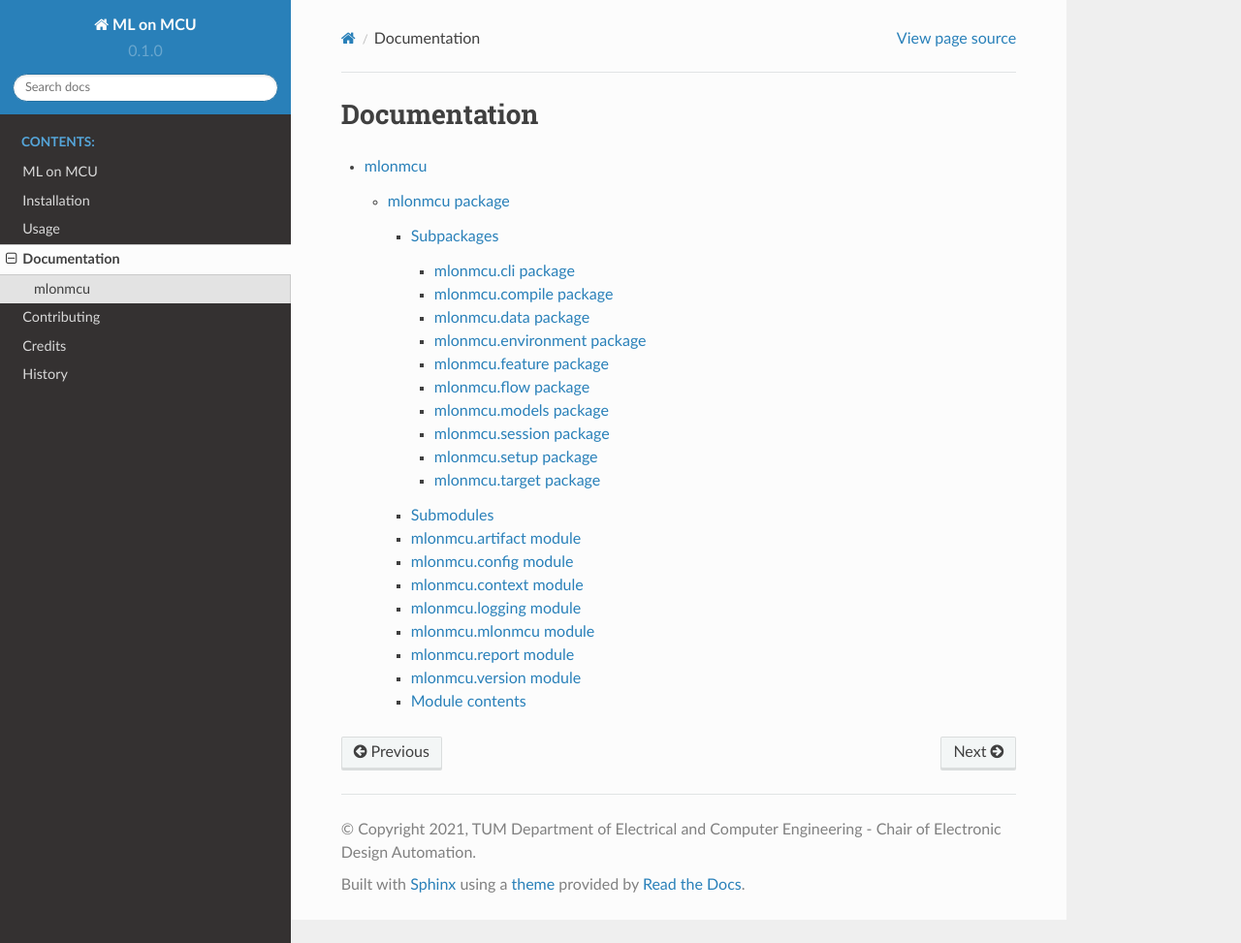
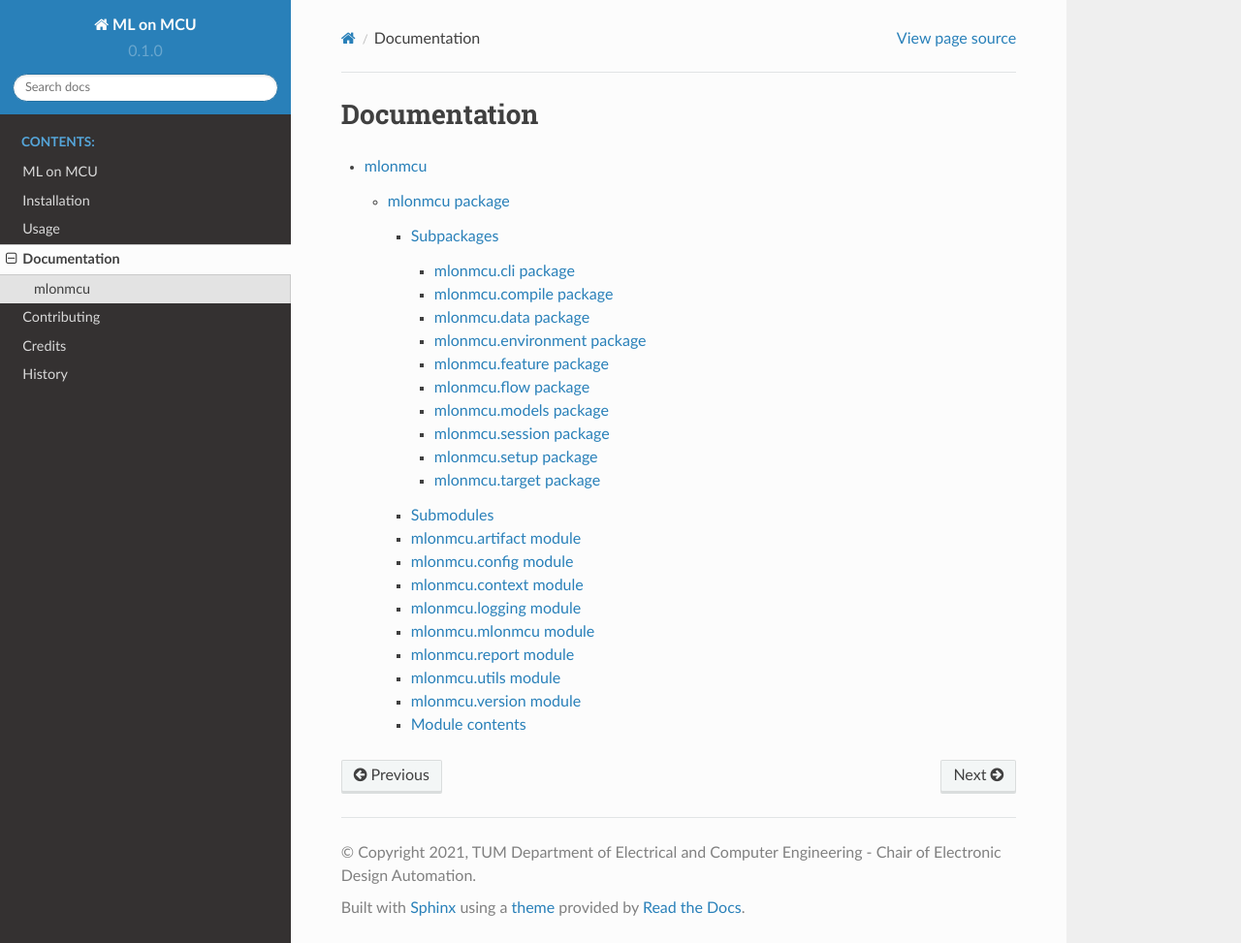
Before and after one commit to tum-ei-eda/mlonmcu, a Sphinx documentation site: the page built from docs/docs.rst, in a window 1280 px wide and 973 px high. Shown: the whole window at 97% size. Built offline with Sphinx 7.4.7 and the Read the Docs theme 2.0.0, drawn with Linux system fonts in a browser that asks for light colours.

Commit message:
regenerate docs

```diff
--- a/docs/mlonmcu.rst
+++ b/docs/mlonmcu.rst
@@ -69,6 +69,14 @@ mlonmcu.report module
    :undoc-members:
    :show-inheritance:
 
+mlonmcu.utils module
+--------------------
+
+.. automodule:: mlonmcu.utils
+   :members:
+   :undoc-members:
+   :show-inheritance:
+
 mlonmcu.version module
 ----------------------
 
```
